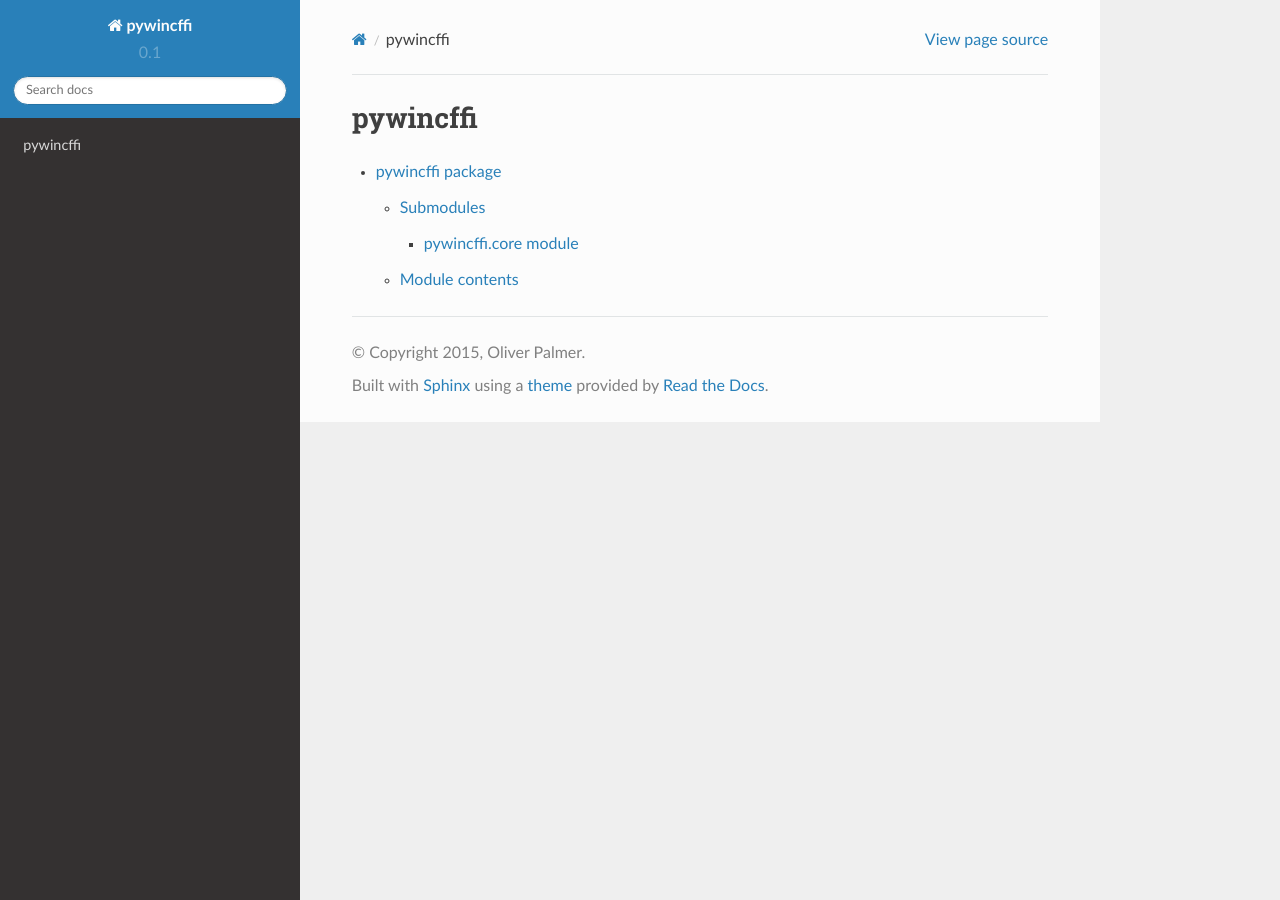
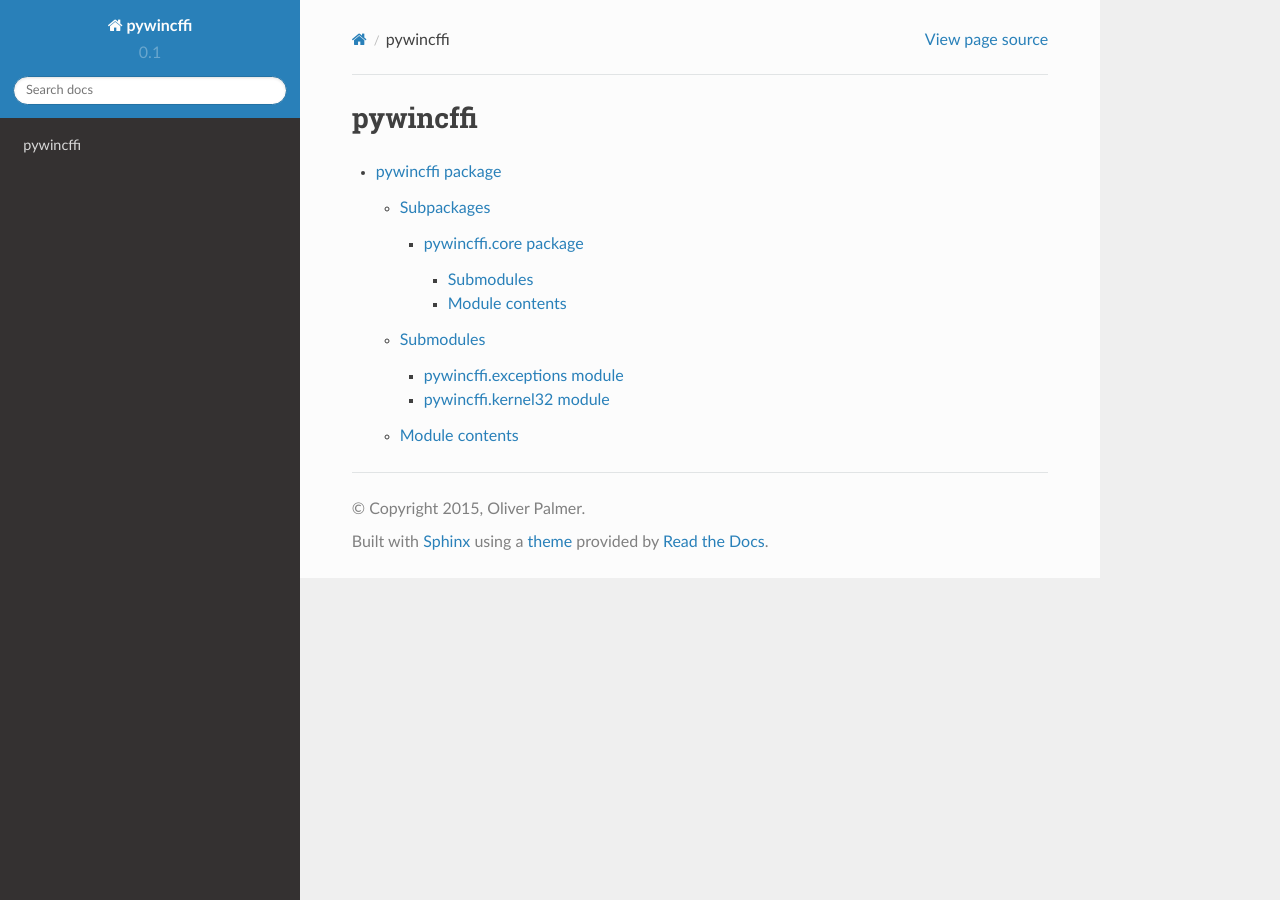
Before and after one commit to opalmer/pywincffi, a Sphinx documentation site: the page built from docs/source/modules/modules.rst, in a window 1280 px wide. Built offline with Sphinx 7.4.7 and the Read the Docs theme 2.0.0, drawn with Linux system fonts in a browser that asks for light colours; pages that are not in the unit, such as notebooks, are missing from menus.

Commit message:
updating docs

```diff
--- /dev/null
+++ b/docs/source/modules/pywincffi.exceptions.rst
@@ -0,0 +1,7 @@
+pywincffi.exceptions module
+===========================
+
+.. automodule:: pywincffi.exceptions
+    :members:
+    :undoc-members:
+    :show-inheritance:
--- /dev/null
+++ b/docs/source/modules/pywincffi.kernel32.rst
@@ -0,0 +1,7 @@
+pywincffi.kernel32 module
+=========================
+
+.. automodule:: pywincffi.kernel32
+    :members:
+    :undoc-members:
+    :show-inheritance:
```
Also changed, not shown: docs/source/modules/pywincffi.core.ffi.rst (added, +7 -0 lines), docs/source/modules/pywincffi.core.logger.rst (added, +7 -0 lines), docs/source/modules/pywincffi.core.rst (+14 -2 lines), docs/source/modules/pywincffi.core.testutil.rst (added, +7 -0 lines), docs/source/modules/pywincffi.rst (+9 -3 lines).
